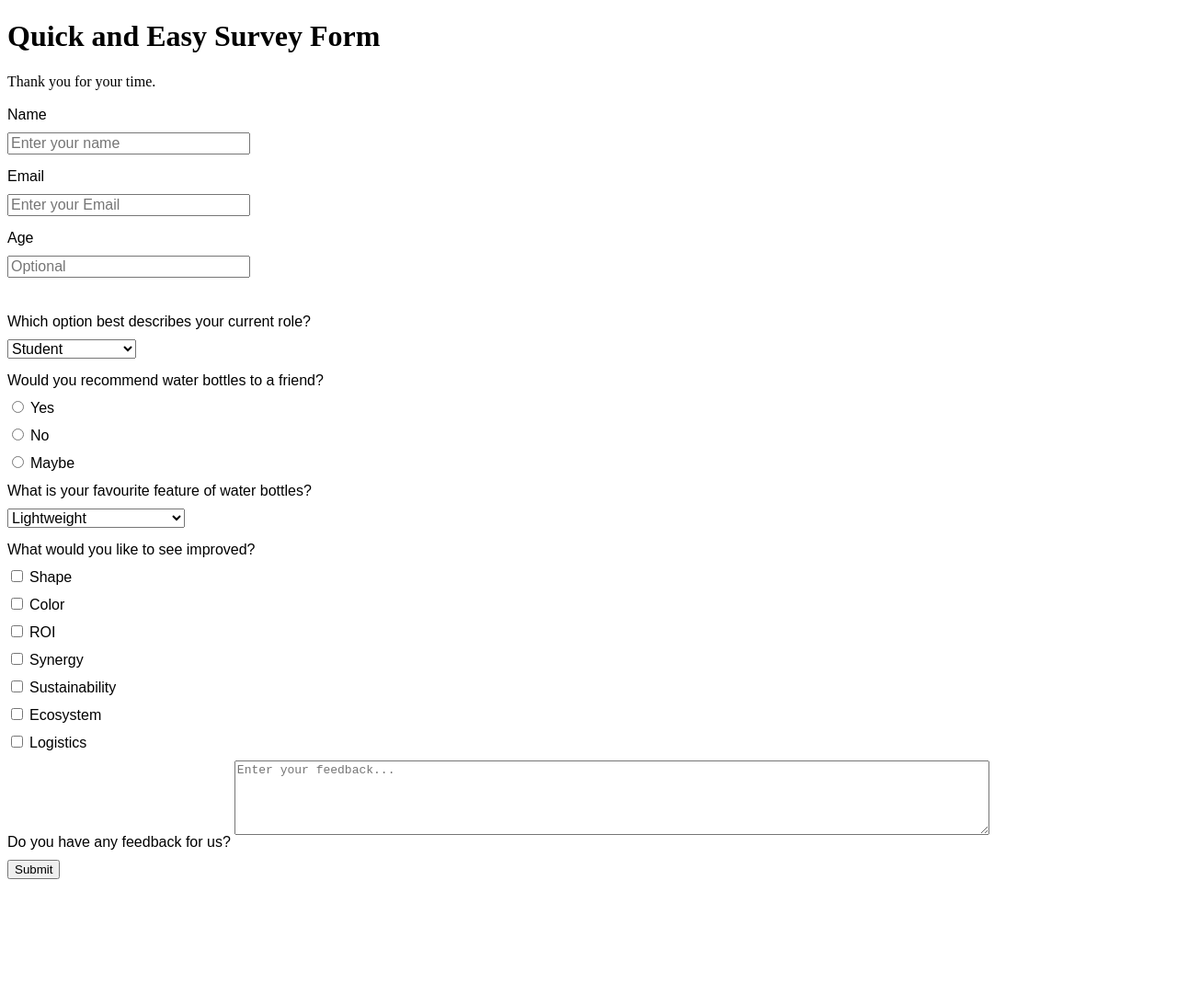
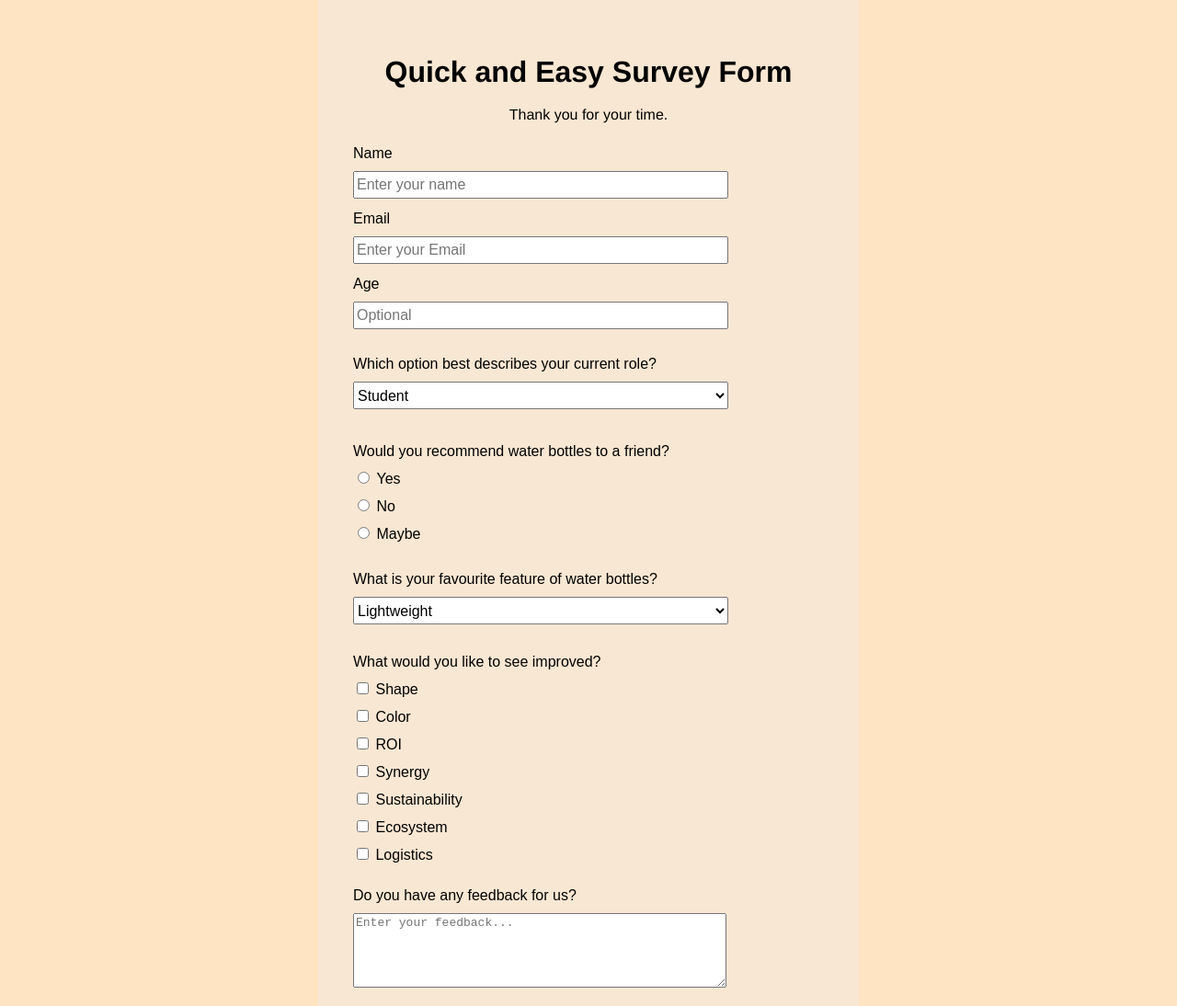
Before and after one commit to Azl23635/form-layout-exercise, a plain HTML site: page index.html in a window 1280 px wide. Shown: the top 1094 px of the page at 92% size. Before the commit the page ends 964 px from the top, so only its background shows below. Drawn offline with Linux system fonts and the light colour scheme.

Commit message:
fix: small improvements to some elems

```diff
--- a/styles.css
+++ b/styles.css
@@ -1,44 +1,52 @@
-label {
-  margin: 2px 0vw;
+body {
+  width: 100vw;
+  height: auto;
+  margin: auto;
+  background-color: bisque;
 }
 
-.whole-body {
-  width: 70vw;
-  height: 100vh;
-  margin-left: clamp(20px, 40px, 60px);
-  font-family: sans-serif;
+.container-body {
+  background-color: rgb(248, 231, 211);
+  width: 50vw;
+  margin: auto;
+  padding: 3vw 3vw;
+  max-width: 32em;
+  font-family: Helvetica, sans-serif;
+  display: flex;
+  flex-direction: column;
+}
+.container-body button {
+  margin-top: 1rem;
+  margin-bottom: 1rem;
+  width: 40.8vw;
+  height: 2rem;
+  max-width: 25.5rem;
+  font-size: 1.2em;
+  font-family: Helvetica, sans-serif;
 }
 
-.flex-check-input .flex-drop-rad .flex-text {
-  /* width: 2rem; */
+.headings-div {
+  display: flex;
+  flex-direction: column;
+  text-align: center;
 }
-
-.flex-text input {
-  width: 20vw;
+.headings-div #title {
+  margin-bottom: 0.1em;
 }
-
-#flex-drop-rad {
-    background-color: bisque;
-  /* & select {
-        width: 20vw;
-        margin-bottom: 3vh;
-  } */
-}
-.flex-drop-rad {
-  margin-top: 3vh;
-}
-
-.flex-check-input {
-  /* margin: 15px 20vw; */
+.headings-div #description {
+  margin-bottom: 1.5em;
 }
 
 .container {
-  /* width: clamp(30vw, 70vw, 80vw); */
+  width: 42vw;
+  display: inline-block;
 }
+
 .container input,
 select,
 textarea {
   margin-bottom: 13px;
+  max-width: 25rem;
   font-size: 1em;
 }
 
@@ -48,3 +56,30 @@ textarea {
   display: inline-block;
   margin-bottom: 10px;
 }
+
+.flex-text input {
+  width: 40vw;
+  height: 1.5em;
+}
+
+.flex-drop-rad {
+  margin-top: 1em;
+}
+.flex-drop-rad select {
+  width: 40.8vw;
+  max-width: 25.5rem;
+  margin-bottom: 1em;
+  height: 1.9rem;
+}
+.flex-drop-rad .flex-drop-rad-labels {
+  margin-top: 1.3em;
+}
+
+.flex-check-text-area .asking-label {
+  margin-top: 2vh;
+}
+.flex-check-text-area #feedback {
+  width: clamp(40vw, 40vw, 25rem);
+}
+
+/*# sourceMappingURL=styles.css.map *//*# sourceMappingURL=styles.css.map */
```
